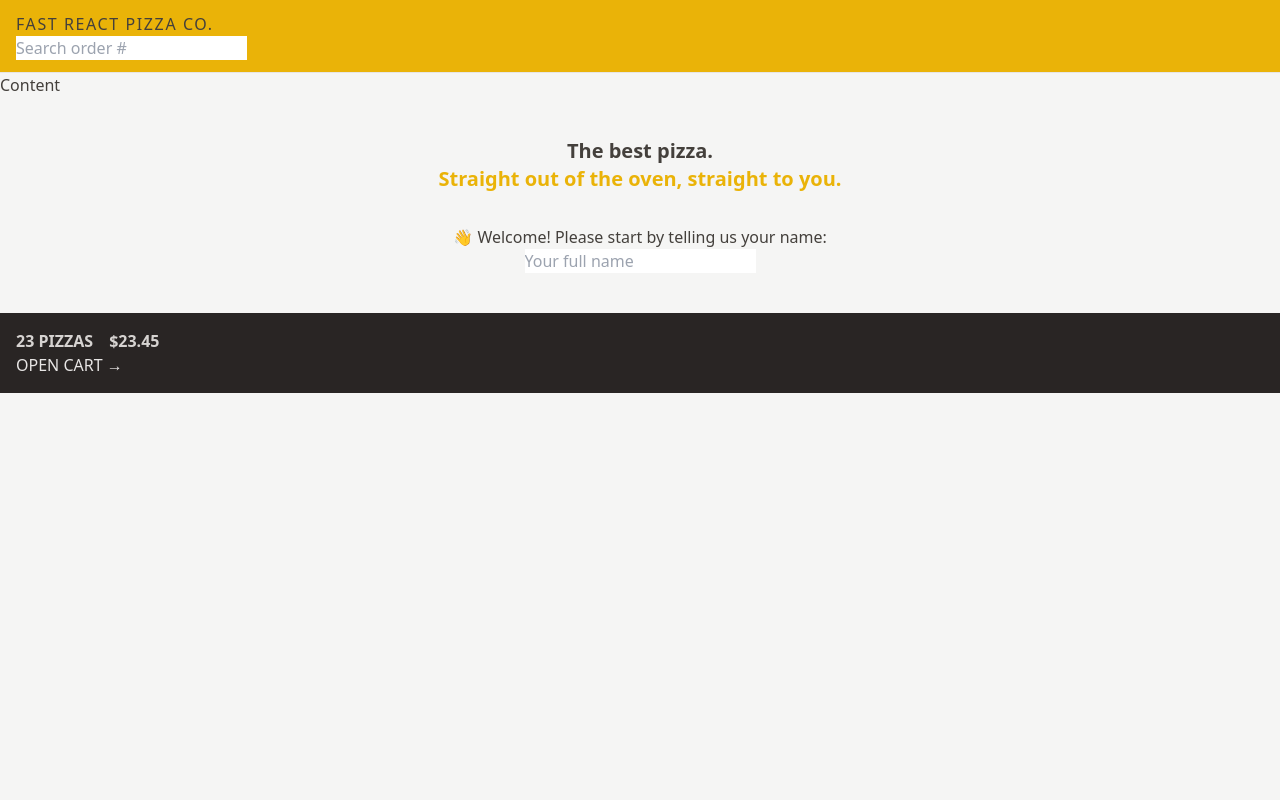
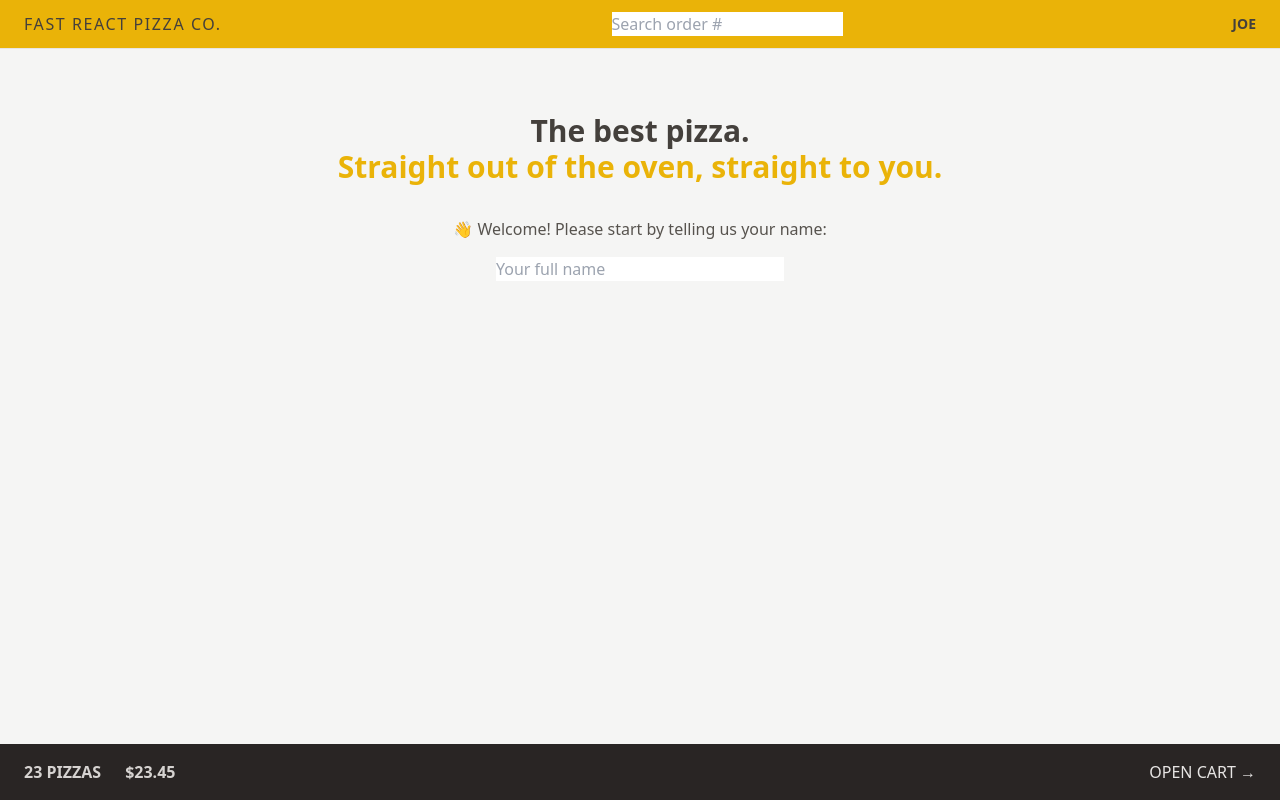
Before and after one commit to breakthrough001/react-pizza-co, a React (Vite) app: page / in a window 1280 px wide. Built offline with nearby package versions, Linux system fonts and the light colour scheme.

Commit message:
video complete

```diff
--- a/src/features/cart/CartOverview.jsx
+++ b/src/features/cart/CartOverview.jsx
@@ -2,8 +2,8 @@
 
 function CartOverview() {
   return (
-    <div className="bg-stone-800 p-4 uppercase text-stone-200">
-      <p className="space-x-4 font-semibold text-stone-300">
+    <div className="flex justify-between bg-stone-800 px-4 py-4 uppercase text-stone-200 sm:px-6 items-center">
+      <p className="space-x-4 text-sm font-semibold text-stone-300 sm:space-x-6 md:text-base">
         <span>23 pizzas</span>
         <span>$23.45</span>
       </p>
--- a/src/features/user/CreateUser.jsx
+++ b/src/features/user/CreateUser.jsx
@@ -9,13 +9,16 @@
 
   return (
     <form onSubmit={handleSubmit}>
-      <p>👋 Welcome! Please start by telling us your name:</p>
+      <p className="mb-4 text-sm text-stone-600 md:text-base">
+        👋 Welcome! Please start by telling us your name:
+      </p>
 
       <input
         type="text"
         placeholder="Your full name"
         value={username}
         onChange={(e) => setUsername(e.target.value)}
+        className="w-72"
       />
 
       {username !== '' && (
--- a/src/features/user/Username.jsx
+++ b/src/features/user/Username.jsx
@@ -1,5 +1,5 @@
 function Username() {
-  return <div className="hidden text-sm font-semibold">Joe</div>;
+  return <div className="hidden text-sm font-semibold md:block">Joe</div>;
 }
 
 export default Username;
--- a/src/index.css
+++ b/src/index.css
@@ -20,7 +20,7 @@
 .loader {
   width: 45px;
   aspect-ratio: 0.75;
-  --c: no-repeat linear-gradient(#005eff 0 0);
+  --c: no-repeat linear-gradient(#252525 0 0);
   background: var(--c) 0% 50%, var(--c) 50% 50%, var(--c) 100% 50%;
   background-size: 20% 50%;
   animation: loading 1s infinite linear;
--- a/src/ui/AppLayout.jsx
+++ b/src/ui/AppLayout.jsx
@@ -1,21 +1,22 @@
-import { Outlet, useNavigation } from "react-router-dom";
-import CartOverview from "../features/cart/CartOverview";
-import Header from "../ui/Header";
-import Loader from "./Loader";
+import { Outlet, useNavigation } from 'react-router-dom';
+import CartOverview from '../features/cart/CartOverview';
+import Header from '../ui/Header';
+import Loader from './Loader';
 
 function AppLayOut() {
   const navigation = useNavigation();
-  const isLoading = navigation.state === "loading";
+  const isLoading = navigation.state === 'loading';
 
   return (
-    <div className="layout">
+    <div className="grid h-screen grid-rows-[auto_1fr_auto]">
       {isLoading && <Loader />}
 
       <Header />
-      <main>
-        <h1>Content</h1>
-        <Outlet />
-      </main>
+      <div className="overflow-scroll">
+        <main className="mx-auto max-w-3xl">
+          <Outlet />
+        </main>
+      </div>
       <CartOverview />
     </div>
   );
--- a/src/ui/Header.jsx
+++ b/src/ui/Header.jsx
@@ -4,7 +4,7 @@
 
 function Header() {
   return (
-    <header className="border-b border-stone-200 bg-yellow-500 px-4 py-3 uppercase">
+    <header className="flex items-center border-b border-stone-200 bg-yellow-500 px-4 py-3 uppercase sm:px-6 justify-between">
       <Link to="/" className="tracking-widest">
         Fast React Pizza Co.
       </Link>
--- a/src/ui/Home.jsx
+++ b/src/ui/Home.jsx
@@ -2,8 +2,8 @@
 
 function Home() {
   return (
-    <div className="my-10 text-center">
-      <h1 className="mb-8 text-xl font-semibold">
+    <div className="my-10 px-4 text-center sm:my-16">
+      <h1 className="mb-8 text-xl font-semibold md:text-3xl">
         The best pizza.
         <br />
         <span className="text-yellow-500">
```
